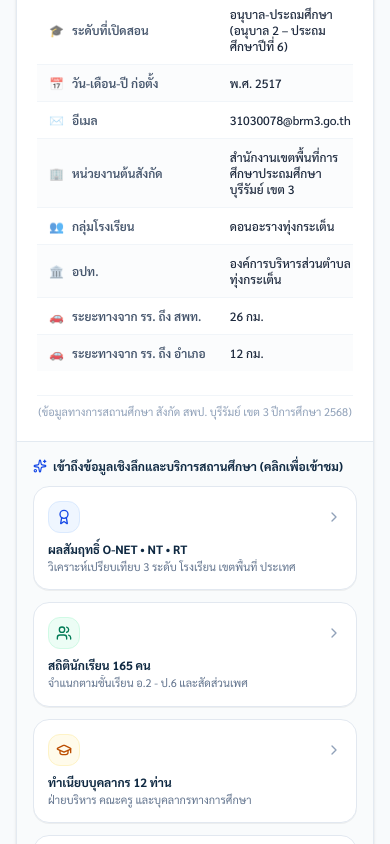
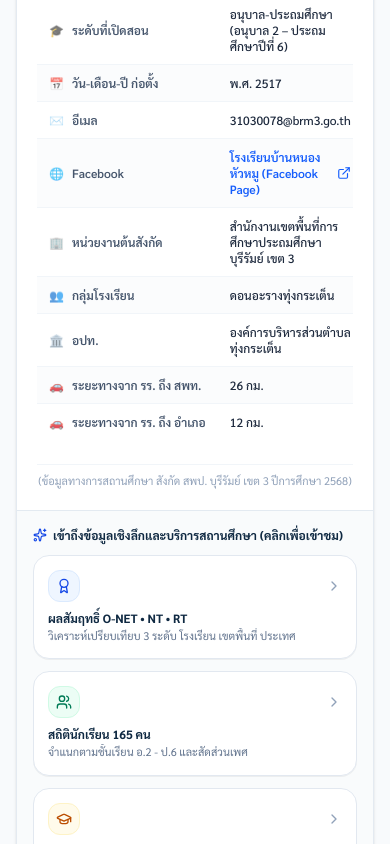
Before and after one commit to nonghuamoo-school/nhm-website, a Next.js app: page /about in a window 390 px wide. Shown: the part 900-1744 px from the top of the page. Built offline with nearby package versions, Linux system fonts and the light colour scheme.

Commit message:
fix: mobile footer wrapping, english facebook label and clickable link added to school general info

```diff
--- a/src/app/admin/settings/page.tsx
+++ b/src/app/admin/settings/page.tsx
@@ -1665,15 +1665,32 @@ export default function AdminSettingsPage() {
               </div>
 
               <div className="sm:col-span-2">
-                <label className="block font-bold text-slate-700 mb-1">
-                  Facebook Fanpage URL
-                </label>
+                <div className="flex items-center justify-between mb-1">
+                  <label className="block font-bold text-slate-700">
+                    Facebook Fanpage URL (ลิงก์เพจเฟซบุ๊กโรงเรียน)
+                  </label>
+                  {formData.facebook && formData.facebook.startsWith("http") && (
+                    <a
+                      href={formData.facebook}
+                      target="_blank"
+                      rel="noopener noreferrer"
+                      className="inline-flex items-center gap-1 text-[11px] text-blue-600 hover:text-blue-800 font-semibold"
+                    >
+                      <ExternalLink className="w-3 h-3" />
+                      <span>ทดสอบเปิดลิงก์ Facebook</span>
+                    </a>
+                  )}
+                </div>
                 <input
                   type="url"
                   value={formData.facebook}
                   onChange={(e) => setFormData({ ...formData, facebook: e.target.value })}
-                  className="w-full px-3 py-2 rounded-xl border border-slate-200 bg-[#F8FAFC] focus:bg-white focus:outline-none"
-                />
+                  placeholder="https://www.facebook.com/profile.php?id=100071517975903"
+                  className="w-full px-3 py-2 rounded-xl border border-slate-200 bg-[#F8FAFC] focus:bg-white focus:outline-none text-xs sm:text-sm font-mono"
+                />
+                <span className="text-[11px] text-slate-400 mt-1 block">
+                  ลิงก์นี้จะนำไปแสดงบนหน้าแรก หน้าติดต่อ และตารางข้อมูลทั่วไปโรงเรียน
+                </span>
               </div>
 
               <div className="md:col-span-2 pt-2 border-t border-slate-100">
--- a/src/components/home/Contact.tsx
+++ b/src/components/home/Contact.tsx
@@ -76,18 +76,37 @@ export default function Contact() {
 
               {/* Facebook */}
               {settings.facebook && (
-                <div className="flex items-start gap-3 p-3 rounded-xl bg-[#F8FAFC] border border-[#E5E7EB]">
+                <a
+                  href={
+                    settings.facebook.startsWith("http")
+                      ? settings.facebook
+                      : "https://www.facebook.com/profile.php?id=100071517975903"
+                  }
+                  target="_blank"
+                  rel="noopener noreferrer"
+                  className="flex items-start gap-3 p-3 rounded-xl bg-[#F8FAFC] hover:bg-blue-50/70 border border-[#E5E7EB] hover:border-blue-300 transition-all group cursor-pointer"
+                >
                   <svg
-                    className="w-4 h-4 text-blue-600 shrink-0 mt-0.5 fill-current"
+                    className="w-4 h-4 text-blue-600 shrink-0 mt-0.5 fill-current group-hover:scale-110 transition-transform"
                     viewBox="0 0 24 24"
                   >
                     <path d="M24 12.073c0-6.627-5.373-12-12-12s-12 5.373-12 12c0 5.99 4.388 10.954 10.125 11.854v-8.385H7.078v-3.47h3.047V9.43c0-3.007 1.792-4.669 4.533-4.669 1.312 0 2.686.235 2.686.235v2.953H15.83c-1.491 0-1.956.925-1.956 1.874v2.25h3.328l-.532 3.47h-2.796v8.385C19.612 23.027 24 18.062 24 12.073z" />
                   </svg>
-                  <div className="text-xs leading-relaxed">
-                    <span className="font-bold text-slate-800 block mb-0.5">เฟซบุ๊กแฟนเพจ</span>
-                    <span className="text-slate-600">{settings.facebook}</span>
+                  <div className="text-xs leading-relaxed min-w-0 flex-1">
+                    <div className="flex items-center gap-1.5">
+                      <span className="font-bold text-slate-800 group-hover:text-blue-700 transition-colors">
+                        Facebook
+                      </span>
+                      <ExternalLink className="w-3 h-3 text-slate-400 group-hover:text-blue-600" />
+                    </div>
+                    <span className="text-slate-600 group-hover:text-blue-800 font-medium block truncate">
+                      โรงเรียนบ้านหนองหัวหมู
+                    </span>
+                    <span className="text-[10px] text-blue-600 font-semibold block mt-0.5 group-hover:underline">
+                      คลิกเพื่อเปิดหน้าเพจ Facebook
+                    </span>
                   </div>
-                </div>
+                </a>
               )}
             </div>
           </div>
--- a/src/components/home/GrandPortalLayout.tsx
+++ b/src/components/home/GrandPortalLayout.tsx
@@ -290,7 +290,7 @@ export default function GrandPortalLayout() {
               </div>
 
               <a
-                href="https://www.facebook.com"
+                href={settings.facebook || "https://www.facebook.com/profile.php?id=100071517975903"}
                 target="_blank"
                 rel="noopener noreferrer"
                 className="inline-flex items-center gap-1.5 px-3 py-1.5 rounded-lg bg-[#1877F2] text-white text-xs font-bold shadow-xs hover:bg-[#166FE5] transition-colors"
--- a/src/components/home/SchoolGeneralInfoCard.tsx
+++ b/src/components/home/SchoolGeneralInfoCard.tsx
@@ -36,20 +36,29 @@ export default function SchoolGeneralInfoCard() {
     .join(" ") || `ตำบลท่าโพธิ์ชัย อำเภอหนองกี่ จังหวัดบุรีรัมย์ 31210`;
 
   const infoRows = [
-    { label: "รหัส Smis 8 หลัก", value: settings.smisCode8 || "31030074", icon: "#" },
-    { label: "รหัส Obec 6 หลัก", value: settings.obecCode6 || "260609", icon: "#" },
+    { label: "รหัส Smis 8 หลัก", value: settings.smisCode8 || "31030078", icon: "#" },
+    { label: "รหัส Obec 6 หลัก", value: settings.obecCode6 || "260613", icon: "#" },
     { label: "ชื่อสถานศึกษา (ไทย)", value: settings.name, icon: "📖" },
     { label: "ชื่อสถานศึกษา (อังกฤษ)", value: settings.nameEn, icon: "📖" },
     { label: "ที่อยู่", value: formattedAddress, icon: "📍" },
-    { label: "โทรศัพท์", value: settings.phone || "[รอข้อมูลจริง]", icon: "📞" },
+    { label: "โทรศัพท์", value: settings.phone || "081-743-2407", icon: "📞" },
     { label: "ระดับที่เปิดสอน", value: settings.schoolLevels || "อนุบาล 2 – ประถมศึกษาปีที่ 6", icon: "🎓" },
-    { label: "วัน-เดือน-ปี ก่อตั้ง", value: `พ.ศ. ${settings.establishedYear || "2508"}`, icon: "📅" },
-    { label: "อีเมล", value: settings.email || "31030074@brm3.go.th", icon: "✉️" },
+    { label: "วัน-เดือน-ปี ก่อตั้ง", value: `พ.ศ. ${settings.establishedYear || "2517"}`, icon: "📅" },
+    { label: "อีเมล", value: settings.email || "31030078@brm3.go.th", icon: "✉️" },
+    {
+      label: "Facebook",
+      value: settings.facebook && settings.facebook.startsWith("http")
+        ? settings.facebook
+        : "https://www.facebook.com/profile.php?id=100071517975903",
+      displayValue: "โรงเรียนบ้านหนองหัวหมู (Facebook Page)",
+      isLink: true,
+      icon: "🌐",
+    },
     { label: "หน่วยงานต้นสังกัด", value: settings.subAffiliation, icon: "🏢" },
-    { label: "กลุ่มโรงเรียน", value: settings.schoolGroup || "เมืองไผ่โพธิ์ชัย", icon: "👥" },
-    { label: "อปท.", value: settings.localGov || "องค์การบริหารส่วนตำบลท่าโพธิ์ชัย", icon: "🏛️" },
-    { label: "ระยะทางจาก รร. ถึง สพท.", value: settings.distanceFromOffice || "28 กม.", icon: "🚗" },
-    { label: "ระยะทางจาก รร. ถึง อำเภอ", value: settings.distanceFromDistrict || "16 กม.", icon: "🚗" },
+    { label: "กลุ่มโรงเรียน", value: settings.schoolGroup || "ดอนอะรางทุ่งกระเต็น", icon: "👥" },
+    { label: "อปท.", value: settings.localGov || "องค์การบริหารส่วนตำบลทุ่งกระเต็น", icon: "🏛️" },
+    { label: "ระยะทางจาก รร. ถึง สพท.", value: settings.distanceFromOffice || "26 กม.", icon: "🚗" },
+    { label: "ระยะทางจาก รร. ถึง อำเภอ", value: settings.distanceFromDistrict || "12 กม.", icon: "🚗" },
   ];
 
   return (
@@ -110,7 +119,19 @@ export default function SchoolGeneralInfoCard() {
                       {row.label}
                     </td>
                     <td className="py-2.5 px-3 sm:px-4 text-slate-800 font-medium">
-                      {row.value}
+                      {row.isLink ? (
+                        <a
+                          href={row.value}
+                          target="_blank"
+                          rel="noopener noreferrer"
+                          className="inline-flex items-center gap-1.5 text-blue-600 hover:text-blue-800 hover:underline font-semibold"
+                        >
+                          <span>{row.displayValue || row.value}</span>
+                          <ExternalLink className="w-3.5 h-3.5 shrink-0" />
+                        </a>
+                      ) : (
+                        row.value
+                      )}
                     </td>
                   </tr>
                 ))}
--- a/src/data/schoolInfo.ts
+++ b/src/data/schoolInfo.ts
@@ -12,7 +12,7 @@ export const schoolInfo: SchoolInfo = {
   postalCode: "31210",
   phone: "081-743-2407",
   email: "31030078@brm3.go.th",
-  facebook: "โรงเรียนบ้านหนองหัวหมู",
+  facebook: "https://www.facebook.com/profile.php?id=100071517975903",
   schoolCode: "1031260613",
   schoolCode10: "1031260613",
   smisCode8: "31030078",
--- a/src/hooks/useSchoolSettings.ts
+++ b/src/hooks/useSchoolSettings.ts
@@ -77,7 +77,7 @@ export const defaultSchoolSettings: SchoolSettingsData = {
   postalCode: "31210",
   phone: "081-743-2407",
   email: "31030078@brm3.go.th",
-  facebook: "โรงเรียนบ้านหนองหัวหมู",
+  facebook: "https://www.facebook.com/profile.php?id=100071517975903",
   lineOfficial: "@nhmschool",
   mapsUrl: "https://maps.google.com/?q=โรงเรียนบ้านหนองหัวหมู+ทุ่งกระเต็น+หนองกี่+บุรีรัมย์",
   schoolLevels: "อนุบาล-ประถมศึกษา (อนุบาล 2 – ประถมศึกษาปีที่ 6)",
@@ -130,6 +130,9 @@ export function useSchoolSettings() {
         const saved = localStorage.getItem("nhm_school_settings");
         if (saved) {
           const parsed = JSON.parse(saved);
+          if (parsed.facebook === "โรงเรียนบ้านหนองหัวหมู" || !parsed.facebook) {
+            parsed.facebook = "https://www.facebook.com/profile.php?id=100071517975903";
+          }
           setSettings((prev) => ({ ...prev, ...parsed }));
         }
       } catch (err) {
```
Also changed, not shown: src/components/layout/Footer.tsx (+28 -11 lines).
